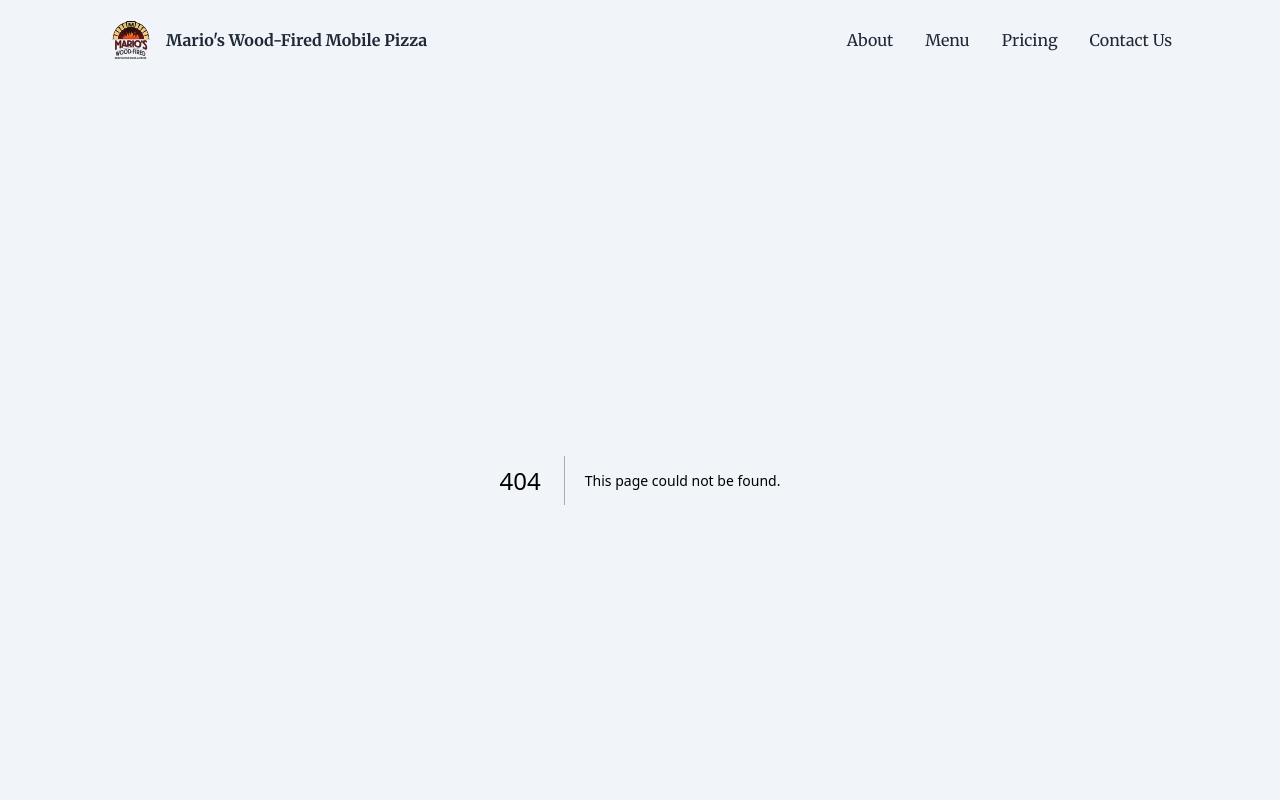
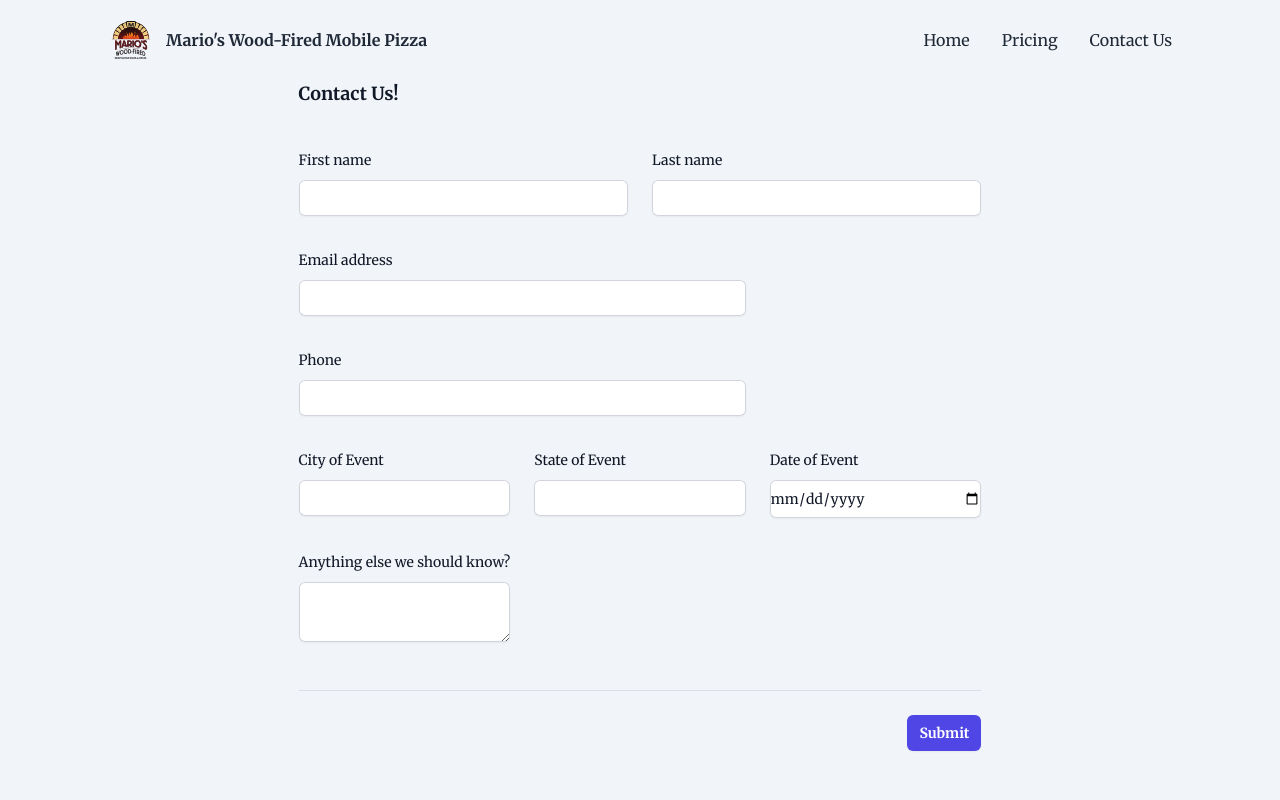
Before and after one commit to anthonydinardi/marios-woodfired, a Next.js app: page /contact-us in a window 1280 px wide. Before the commit this address had no page. Shown: the top 800 px of the page. Built offline with nearby package versions, Linux system fonts and the light colour scheme.

Commit message:
-changed footer -removed extra nav link -changed text on pricing page -added contact us page with form

```diff
--- /dev/null
+++ b/app/contact-us/page.tsx
@@ -0,0 +1,175 @@
+'use client'
+
+import { useState } from 'react';
+
+export default function Page() {
+    const [isSubmitted, setIsSubmitted] = useState(false);
+
+    async function handleSubmit(event) {
+        event.preventDefault();
+        const formData = new FormData(event.target);
+
+        formData.append("access_key", "576cddaa-d104-4a43-9b41-e5915279f61e");
+
+        const object = Object.fromEntries(formData);
+        const json = JSON.stringify(object);
+
+        const response = await fetch("https://api.web3forms.com/submit", {
+            method: "POST",
+            headers: {
+              "Content-Type": "application/json",
+              Accept: "application/json"
+            },
+            body: json
+        });
+        const result = await response.json();
+        if (result.success) {
+            console.log(result);
+            setIsSubmitted(true);
+        }
+    }
+
+    if (isSubmitted) {
+        return <p>Thank you for your submission!</p>;
+    }
+
+  return (
+    <>
+      <form onSubmit={handleSubmit}>
+      <div className="space-y-12">
+        <div className="border-b border-gray-900/10 pb-12">
+          <h2 className="text-lg font-semibold leading-7 text-gray-900">Contact Us!</h2>
+
+          <div className="mt-10 grid grid-cols-1 gap-x-6 gap-y-8 sm:grid-cols-6">
+            <div className="sm:col-span-3">
+              <label htmlFor="first-name" className="block text-sm font-medium leading-6 text-gray-900">
+                First name
+              </label>
+              <div className="mt-2">
+                <input
+                  type="text"
+                  name="first-name"
+                  id="first-name"
+                  autoComplete="given-name"
+                  className="block w-full rounded-md border-0 py-1.5 text-gray-900 shadow-sm ring-1 ring-inset ring-gray-300 placeholder:text-gray-400 focus:ring-2 focus:ring-inset focus:ring-indigo-600 sm:text-sm sm:leading-6"
+                />
+              </div>
+            </div>
+
+            <div className="sm:col-span-3">
+              <label htmlFor="last-name" className="block text-sm font-medium leading-6 text-gray-900">
+                Last name
+              </label>
+              <div className="mt-2">
+                <input
+                  type="text"
+                  name="last-name"
+                  id="last-name"
+                  autoComplete="family-name"
+                  className="block w-full rounded-md border-0 py-1.5 text-gray-900 shadow-sm ring-1 ring-inset ring-gray-300 placeholder:text-gray-400 focus:ring-2 focus:ring-inset focus:ring-indigo-600 sm:text-sm sm:leading-6"
+                />
+              </div>
+            </div>
+
+            <div className="sm:col-span-4">
+              <label htmlFor="email" className="block text-sm font-medium leading-6 text-gray-900">
+                Email address
+              </label>
+              <div className="mt-2">
+                <input
+                  id="email"
+                  name="email"
+                  type="email"
+                  autoComplete="email"
+                  className="block w-full rounded-md border-0 py-1.5 text-gray-900 shadow-sm ring-1 ring-inset ring-gray-300 placeholder:text-gray-400 focus:ring-2 focus:ring-inset focus:ring-indigo-600 sm:text-sm sm:leading-6"
+                />
+              </div>
+            </div>
+
+            <div className="sm:col-span-4">
+              <label htmlFor="email" className="block text-sm font-medium leading-6 text-gray-900">
+                Phone
+              </label>
+              <div className="mt-2">
+                <input
+                  id="phone"
+                  name="phone"
+                  type="tel"
+                  autoComplete="phone"
+                  className="block w-full rounded-md border-0 py-1.5 text-gray-900 shadow-sm ring-1 ring-inset ring-gray-300 placeholder:text-gray-400 focus:ring-2 focus:ring-inset focus:ring-indigo-600 sm:text-sm sm:leading-6"
+                />
+              </div>
+            </div>
+
+            <div className="sm:col-span-2 sm:col-start-1">
+              <label htmlFor="city" className="block text-sm font-medium leading-6 text-gray-900">
+                City of Event
+              </label>
+              <div className="mt-2">
+                <input
+                  type="text"
+                  name="city"
+                  id="city"
+                  autoComplete="address-level2"
+                  className="block w-full rounded-md border-0 py-1.5 text-gray-900 shadow-sm ring-1 ring-inset ring-gray-300 placeholder:text-gray-400 focus:ring-2 focus:ring-inset focus:ring-indigo-600 sm:text-sm sm:leading-6"
+                />
+              </div>
+            </div>
+
+            <div className="sm:col-span-2">
+              <label htmlFor="region" className="block text-sm font-medium leading-6 text-gray-900">
+                State of Event
+              </label>
+              <div className="mt-2">
+                <input
+                  type="text"
+                  name="region"
+                  id="region"
+                  autoComplete="address-level1"
+                  className="block w-full rounded-md border-0 py-1.5 text-gray-900 shadow-sm ring-1 ring-inset ring-gray-300 placeholder:text-gray-400 focus:ring-2 focus:ring-inset focus:ring-indigo-600 sm:text-sm sm:leading-6"
+                />
+              </div>
+            </div>
+
+            <div className="sm:col-span-2">
+              <label htmlFor="region" className="block text-sm font-medium leading-6 text-gray-900">
+                Date of Event
+              </label>
+              <div className="mt-2">
+                <input
+                  type="date"
+                  name="date"
+                  id="date"
+                  className="block w-full rounded-md border-0 py-1.5 text-gray-900 shadow-sm ring-1 ring-inset ring-gray-300 placeholder:text-gray-400 focus:ring-2 focus:ring-inset focus:ring-indigo-600 sm:text-sm sm:leading-6"
+                />
+              </div>
+            </div>
+
+            <div className="sm:col-span-2">
+              <label htmlFor="region" className="block text-sm font-medium leading-6 text-gray-900">
+                Anything else we should know?
+              </label>
+              <div className="mt-2">
+                <textarea
+                  name="notes"
+                  id="notes"
+                  className="block w-full rounded-md border-0 py-1.5 text-gray-900 shadow-sm ring-1 ring-inset ring-gray-300 placeholder:text-gray-400 focus:ring-2 focus:ring-inset focus:ring-indigo-600 sm:text-sm sm:leading-6"
+                />
+              </div>
+            </div>
+          </div>
+        </div>
+      </div>
+
+      <div className="mt-6 flex items-center justify-end gap-x-6">
+        <button
+          type="submit"
+          className="rounded-md bg-indigo-600 px-3 py-2 text-sm font-semibold text-white shadow-sm hover:bg-indigo-500 focus-visible:outline focus-visible:outline-2 focus-visible:outline-offset-2 focus-visible:outline-indigo-600"
+        >
+          Submit
+        </button>
+      </div>
+    </form>
+    </>
+  );
+}
--- a/app/pricing/page.tsx
+++ b/app/pricing/page.tsx
@@ -26,7 +26,7 @@ export default function Page() {
                     Embark on a culinary journey with our mobile wood-fired pizza oven service, perfect for gatherings of 50 guests or more.
                 </p>
                 <p className="mb-4">
-                    For a base fee of $1,750 plus tax, enjoy an all-you-can-eat pizza feast for 2 1/2 hours. This package includes four signature pizzas
+                    For a base fee of $1,800 + tax, enjoy an all-you-can-eat pizza feast for 2 1/2 hours. This package includes four signature pizzas
                     (Margherita, Pepperoni, Four Cheese White, and your choice from the menu).
                 </p>
                 <p className="mb-4">
--- a/components/Footer.tsx
+++ b/components/Footer.tsx
@@ -6,7 +6,7 @@ function Footer() {
   return (
     <footer className="border-t-2 p-5 mt-4">
         <div className='lg:px-10 2xl:px-0 2xl:mx-auto 2xl:max-w-7xl'>
-            <div className="grid grid-cols-1 py-5 border-b-2 lg:grid-cols-5 lg:gap-8">
+            {/* <div className="grid grid-cols-1 py-5 border-b-2 lg:grid-cols-5 lg:gap-8">
                 <CollapsableList title='About Us'>
                         <li>Our Company</li>
                         <li>Our Coffee</li>
@@ -45,17 +45,14 @@ function Footer() {
                     <li>Order and Pickup Options</li>
                     <li>Explore and Find Coffee for Home</li>
                 </CollapsableList>
-            </div>
+            </div> */}
             <div className="py-9 space-y-7">
                 <div className='space-x-4'>
-                    <SocialIcon bgColor='black' style={{ height: 35, width: 35 }} network='spotify'/>
-                    <SocialIcon bgColor='black' style={{ height: 35, width: 35 }} network='facebook'></SocialIcon>
-                    <SocialIcon bgColor='black' style={{ height: 35, width: 35 }} network='pinterest'></SocialIcon>
-                    <SocialIcon bgColor='black' style={{ height: 35, width: 35 }} network='instagram'></SocialIcon>
-                    <SocialIcon bgColor='black' style={{ height: 35, width: 35 }} network='youtube'></SocialIcon>
-                    <SocialIcon bgColor='black' style={{ height: 35, width: 35 }} network='twitter'></SocialIcon>
+                    <SocialIcon bgColor='black' style={{ height: 35, width: 35 }} network='facebook' url='https://www.facebook.com/Mariosofmahopac' target='_blank'></SocialIcon>
+                    <SocialIcon bgColor='black' style={{ height: 35, width: 35 }} network='instagram' url='https://www.instagram.com/marioswoodfired/' target='_blank'></SocialIcon>
+                    <SocialIcon bgColor='black' style={{ height: 35, width: 35 }} network='youtube' url='https://www.youtube.com/@dinm65' target='_blank'></SocialIcon>
                 </div>
-                <div className='space-y-4 lg:space-y-0 lg:flex lg:flex-row lg:space-x-5'>
+                {/* <div className='space-y-4 lg:space-y-0 lg:flex lg:flex-row lg:space-x-5'>
                     <div>Privacy Notice</div>
                     <div className='hidden lg:flex'>|</div>
                     <div>Terms of Use</div>
@@ -65,8 +62,8 @@ function Footer() {
                     <div>CA Supply Chain Act</div>
                     <div className='hidden lg:flex'>|</div>
                     <div>Cookie Preference</div>
-                </div>
-                <p className='text-sm text-gray-500'>© 2023 Starbucks Coffee Company. All rights reserved.</p>
+                </div> */}
+                <p className='text-sm text-gray-500'>Website by <a href='mailto:anthonydinardi1@gmail.com' className='underline'>Anthony DiNardi</a></p>
             </div>
         </div>
     </footer>
--- a/components/Navbar.tsx
+++ b/components/Navbar.tsx
@@ -65,19 +65,19 @@ function Navbar({ links }: Props) {
 
                 <div className={`md:flex md:items-center md:pb-0 pb-2 md:border-0 border-t-[#e5e7eb] border-t-2 absolute md:static bg-slate-100 z-[1] left-0 w-full md:w-auto md:px-0 px-9 md:transition-none transition-all duration-500 ease-in ${navbarOpen ? 'top-20' : 'top-[-490px]'}`}>
                     <div className='md:ml-8 md:my-0 my-7 md:text-base text-lg border-b-slate-100 border-b-2 md:border-b-0 flex justify-between items-center'>
-                        <Link href="/" className='text-gray-800 hover:text-gray-400 duration-500'>About</Link>
+                        <Link href="/" className='text-gray-800 hover:text-gray-400 duration-500'>Home</Link>
                         <ChevronRightIcon className='h-6 w-6 text-gray-800 md:hidden' />
                     </div>
-                    <div className='md:ml-8 md:my-0 my-7 md:text-base text-lg border-b-slate-100 border-b-2 md:border-b-0 flex justify-between items-center'>
+                    {/* <div className='md:ml-8 md:my-0 my-7 md:text-base text-lg border-b-slate-100 border-b-2 md:border-b-0 flex justify-between items-center'>
                         <Link href="/" className='text-gray-800 hover:text-gray-400 duration-500'>Menu</Link>
                         <ChevronRightIcon className='h-6 w-6 text-gray-800 md:hidden' />
-                    </div>
+                    </div> */}
                     <div className='md:ml-8 md:my-0 my-7 md:text-base text-lg border-b-slate-100 border-b-2 md:border-b-0 flex justify-between items-center'>
                         <Link href="/pricing" className='text-gray-800 hover:text-gray-400 duration-500'>Pricing</Link>
                         <ChevronRightIcon className='h-6 w-6 text-gray-800 md:hidden' />
                     </div>
                     <div className='md:ml-8 md:my-0 my-7 md:text-base text-lg border-b-slate-100 border-b-2 md:border-b-0 flex justify-between items-center'>
-                        <Link href="/" className='text-gray-800 hover:text-gray-400 duration-500'>Contact Us</Link>
+                        <Link href="/contact-us" className='text-gray-800 hover:text-gray-400 duration-500'>Contact Us</Link>
                         <ChevronRightIcon className='h-6 w-6 text-gray-800 md:hidden' />
                     </div>
                 </div>
--- a/components/layout.tsx
+++ b/components/layout.tsx
@@ -16,8 +16,6 @@ export default function Layout({ children }: { children: React.ReactNode }) {
                 <main className="flex w-full flex-1 flex-col items-center">
                     {children}
                 </main>
-
-
             </div>
             <Footer />
         </>
```
